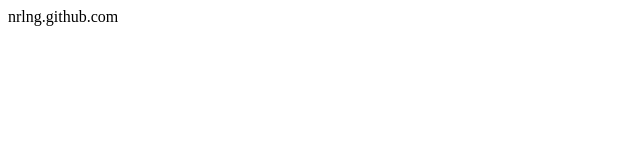
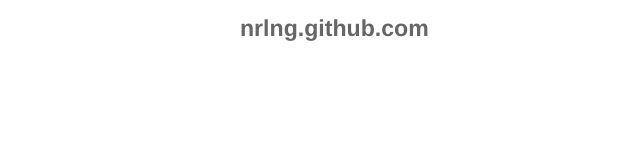
Before and after one commit to arn/arn.github.com, a plain HTML site: page index.html in a window 1280 px wide. Shown: the whole page, without its empty margins (0-640 px from the left). Drawn offline with Linux system fonts and the light colour scheme.

Commit message:
updates to stylesheets

```diff
--- a/index.html
+++ b/index.html
@@ -1,12 +1,20 @@
+<!DOCTYPE html PUBLIC "-//W3C//DTD XHTML 1.0 Strict//EN"
+  "http://www.w3.org/TR/xhtml1/DTD/xhtml1-strict.dtd">
 <html>
   <head>
     <meta http-equiv="Content-type" content="text/html; charset=utf-8" />
     <title>nrlng.github.com</title>
 
+    <style type="text/css" media="screen">
+      html, body {font-family:"Helvetica", sans-serif;font-size:85%;color:#666;}
+      div {margin:0;padding:0;}
+      #main {width:800px;margin:0 auto;}
+    </style>
+
   </head>
   <body>
     <div id="main">
-      nrlng.github.com
+      <h1>nrlng.github.com</h1>
     </div>
   </body>
 </html>
```
